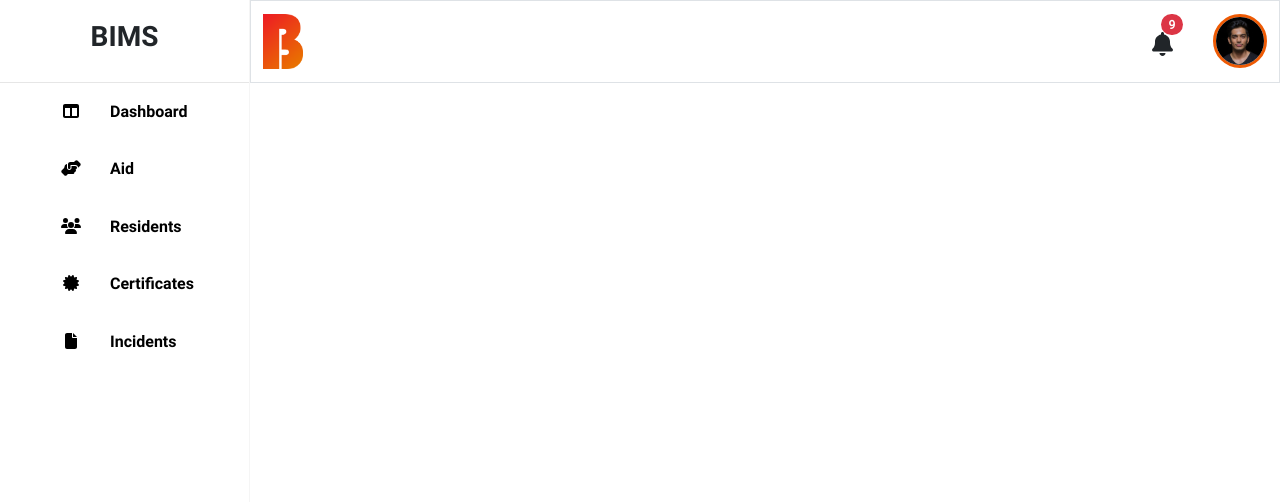
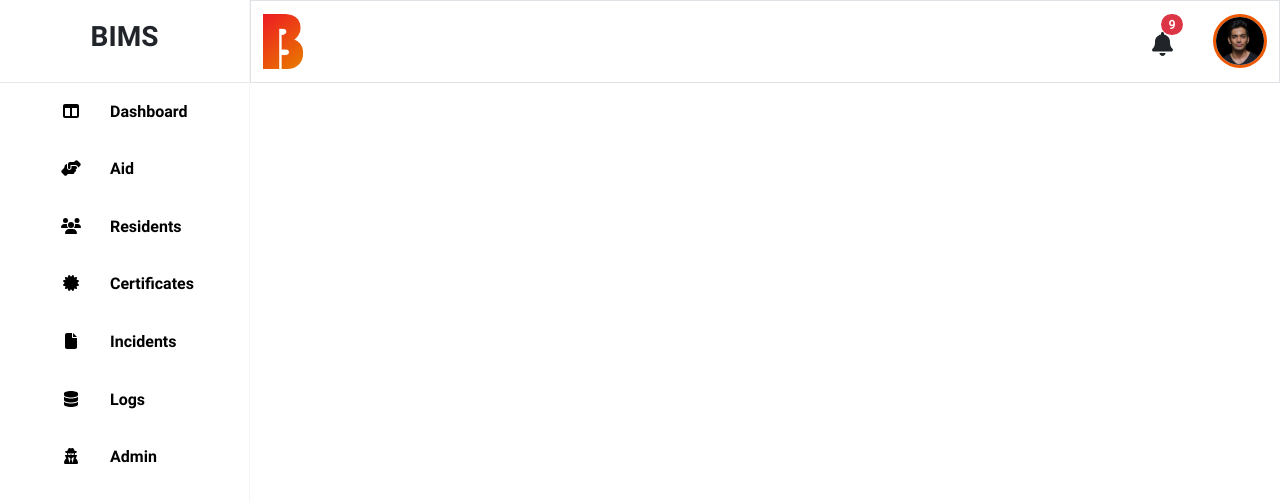
Before and after one commit to rowinsbie/bims, a JavaScript app in the folder bims-FE/: page /dashboard in a window 1280 px wide. Shown: the top 502 px of the page. Built offline with nearby package versions, Linux system fonts and the light colour scheme; no server answers; sample sign-in values are in the browser's storage.

Commit message:
fixed bug

```diff
--- a/bims-FE/src/components/SideBar.vue
+++ b/bims-FE/src/components/SideBar.vue
@@ -1,26 +1,26 @@
 <script lang="ts">
 import { defineComponent } from "vue";
-import mainSidebarItems from "./kits/sidebar/mainItems.vue";
-import otherSidebarItems from "./kits/sidebar/otherItems.vue";
+import mainLinks from "./kits/sidebar/mainLinks.vue";
+import otherLinks from "./kits/sidebar/otherLinks.vue";
 import mobileSidebarVue from "./kits/sidebar/mobileSidebar.vue";
-import UserSetting from './kits/UserPicture.vue';
+import UserSetting from "./kits/UserPicture.vue";
 export default defineComponent({
     components: {
-        mainSidebarItems,
-        otherSidebarItems,
+        mainLinks,
+        otherLinks,
         UserSetting,
-        mobileSidebarVue
+        mobileSidebarVue,
     },
     data() {
         return {
-            isOpen:false
-        }
+            isOpen: false,
+        };
     },
     computed: {
         isSidebarOpen() {
             return this.isOpen;
-        }
-    }
+        },
+    },
 });
 </script>
 <template>
@@ -31,18 +31,14 @@ export default defineComponent({
                 <hr />
             </div>
             <div class="sb-body">
-
                 <ul class="sb-links">
-                    <mainSidebarItems />
-                    <otherSidebarItems  />
+                    <mainLinks />
+                    <otherLinks />
                     <mobileSidebarVue />
                 </ul>
-
             </div>
         </div>
     </div>
-
-
 </template>
 <style lang="scss">
 @import "../assets/variables";
@@ -96,8 +92,6 @@ export default defineComponent({
     }
 }
 
-
-
 @media screen and (max-width: $xsAndsm) {
     .sidebar {
         border-right: unset !important;
@@ -107,8 +101,6 @@ export default defineComponent({
             display: none !important;
         }
         .sb-body {
-
-
             .sb-links {
                 position: fixed;
                 bottom: -0;
@@ -143,9 +135,5 @@ export default defineComponent({
             }
         }
     }
-
 }
-
-
-
 </style>
--- a/bims-FE/src/components/kits/sidebar/mobileSidebar.vue
+++ b/bims-FE/src/components/kits/sidebar/mobileSidebar.vue
@@ -1,55 +1,63 @@
 <script lang="ts">
-import  { defineComponent } from 'vue';
-import mobileOtherSidebarLinks from './otherItems.vue';
-import UserSetting from '../UserPicture.vue';
+import { defineComponent } from "vue";
+import otherLinks from "./otherLinks.vue";
+import UserSetting from "../UserPicture.vue";
 export default defineComponent({
-    components:{
-        mobileOtherSidebarLinks,
-        UserSetting
+    components: {
+        otherLinks,
+        UserSetting,
     },
     data() {
         return {
-            mobileSidebarStatus:false
-        }
+            mobileSidebarStatus: false,
+        };
     },
-    methods:{
+    methods: {
         toggleSidebar() {
             this.mobileSidebarStatus = !this.mobileSidebarStatus;
-        }
-    }
+        },
+    },
 });
 </script>
 <template>
-    <li class="sb-main-item  mobile-only">
+    <li class="sb-main-item mobile-only">
         <font-awesome-icon class="sb-icon" icon="fa-solid fa-bars" />
-        <a href="#" v-on:click="toggleSidebar()"   class="more-btn " >
+        <a href="#" v-on:click="toggleSidebar()" class="more-btn">
             <span>More</span>
         </a>
 
-        <div :class="['more-container',mobileSidebarStatus ? 'more-open' : 'more-close']">
+        <div
+            :class="[
+                'more-container',
+                mobileSidebarStatus ? 'more-open' : 'more-close',
+            ]"
+        >
             <div class="mb-sb-header">
-                <UserSetting :isWithDropDown="false"  />
+                <UserSetting :isWithDropDown="false" />
                 <h2>Seiki Rowins Bie</h2>
             </div>
+            <hr />
             <div class="mb-sb-links">
-                <ul >
-                    <mobileOtherSidebarLinks />
+                <ul>
+                    <otherLinks />
                 </ul>
             </div>
             <div class="mb-sb-actions">
-                <hr />
                 <div class="close-sidebar">
-                    <button class="btn btn-danger"  v-on:click="toggleSidebar()"><font-awesome-icon icon="fa-solid fa-circle-xmark" /> Close</button>
+                    <button class="btn btn-danger" v-on:click="toggleSidebar()">
+                        <font-awesome-icon icon="fa-solid fa-circle-xmark" />
+                        Close
+                    </button>
                 </div>
             </div>
         </div>
-
     </li>
 </template>
 
 <style lang="scss">
-@import '../../../assets/variables';
-.more-close,.mobile-only {
+@import "../../../assets/variables";
+.more-close,
+.mobile-only {
     display: none;
 }
 
@@ -59,11 +67,11 @@ export default defineComponent({
 }
 
 @media screen and (max-width: $xsAndsm) {
-   .mobile-only {
-    display: block;
-   }
+    .mobile-only {
+        display: block;
+    }
     .more-container {
-        padding-top: 10rem;
+        padding-top: 3rem;
 
         .close-sidebar {
             padding: 2rem 2rem;
@@ -73,25 +81,19 @@ export default defineComponent({
         }
         .mb-sb-header {
             display: flex;
-            justify-content:center;
+            justify-content: center;
             gap: 16px;
             align-items: center;
-
-
         }
         .mb-sb-links {
             ul {
-                display: flex !important;
-                flex-direction: column !important;
-                justify-content: center;
-                align-items: center;
+
                 li {
-
-                    a {
-
-                            color: red !important;
+                    &:not(.sb-main-item) {
+                        display: flex !important;
 
                     }
+
                 }
             }
         }
@@ -121,11 +123,8 @@ export default defineComponent({
                         color: black;
                     }
                 }
-
             }
         }
     }
 }
-
-
 </style>
--- a/bims-FE/src/components/kits/sidebar/otherItems.vue
+++ /dev/null
@@ -1,21 +0,0 @@
-<script lang="ts">
-import { defineComponent } from "vue";
-
-export default defineComponent({});
-</script>
-<template>
-    <li>
-        <font-awesome-icon
-        class="sb-icon"
-        icon="fa-solid fa-certificate" />
-        <a href="">
-            <span>Certificates</span>
-        </a>
-    </li>
-    <li>
-        <font-awesome-icon class="sb-icon" icon="fa-solid fa-file" />
-        <a href="">
-            <span>Incidents</span>
-        </a>
-    </li>
-</template>
--- /dev/null
+++ b/bims-FE/src/components/kits/sidebar/otherLinks.vue
@@ -0,0 +1,31 @@
+<script lang="ts">
+import { defineComponent } from "vue";
+
+export default defineComponent({});
+</script>
+<template>
+    <li>
+        <font-awesome-icon class="sb-icon" icon="fa-solid fa-certificate" />
+        <a href="">
+            <span>Certificates</span>
+        </a>
+    </li>
+    <li>
+        <font-awesome-icon class="sb-icon" icon="fa-solid fa-file" />
+        <a href="">
+            <span>Incidents</span>
+        </a>
+    </li>
+    <li>
+        <font-awesome-icon class="sb-icon" icon="fa-solid fa-database" />
+        <a href="">
+            <span>Logs</span>
+        </a>
+    </li>
+    <li>
+        <font-awesome-icon class="sb-icon" icon="fa-solid fa-user-secret" />
+        <a href="">
+            <span>Admin</span>
+        </a>
+    </li>
+</template>
```
Also changed, not shown: bims-FE/src/components/kits/sidebar/mainLinks.vue (renamed from bims-FE/src/components/kits/sidebar/mainItems.vue).
